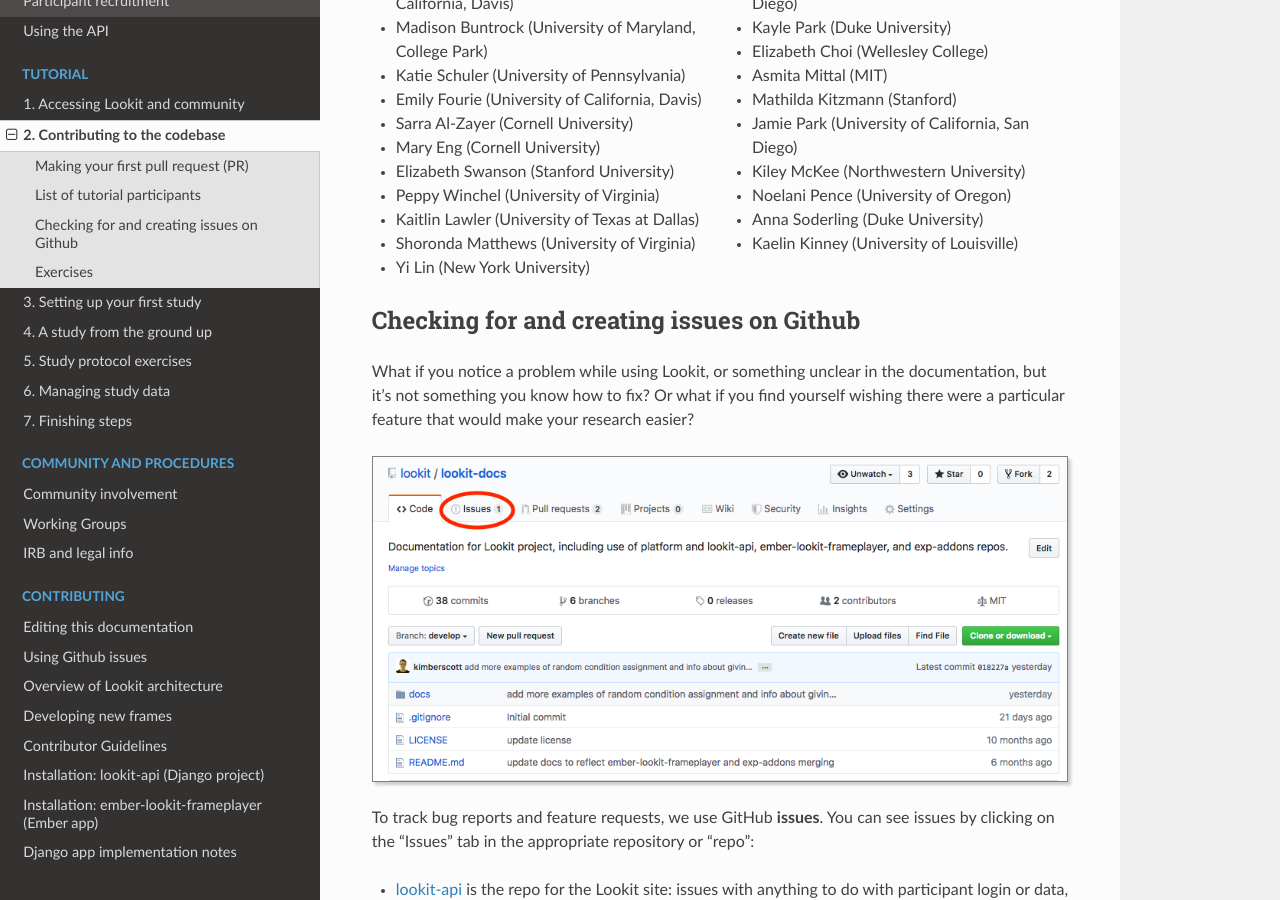
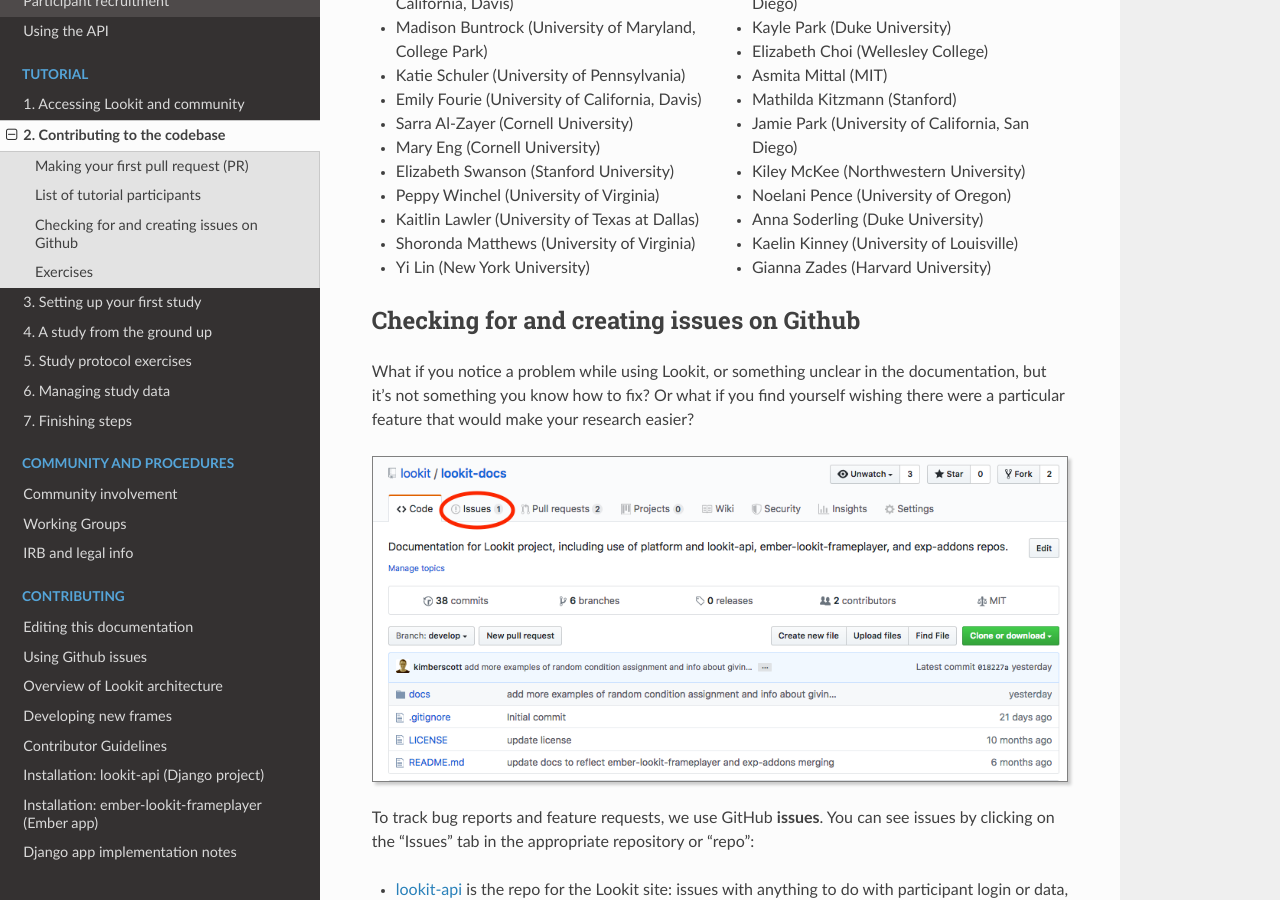
Before and after one commit to lookit/lookit-docs, a Sphinx documentation site: the page built from docs/source/tutorial-contributing.rst, in a window 1280 px wide and 900 px high, scrolled down 6801 px. Built offline with Sphinx 7.4.7 and the Read the Docs theme 2.0.0, drawn with Linux system fonts in a browser that asks for light colours.

Commit message:
add tutorial participant to list

```diff
--- a/docs/source/tutorial-contributing.rst
+++ b/docs/source/tutorial-contributing.rst
@@ -251,6 +251,7 @@
 - Noelani Pence (University of Oregon)
 - Anna Soderling (Duke University)
 - Kaelin Kinney (University of Louisville)
+- Gianna Zades (Harvard University)
 
 
 Checking for and creating issues on Github
```
